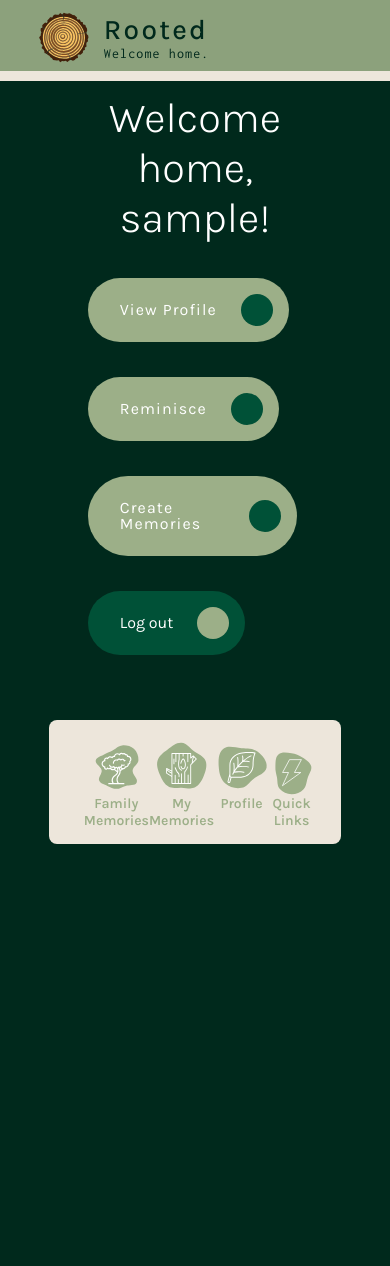
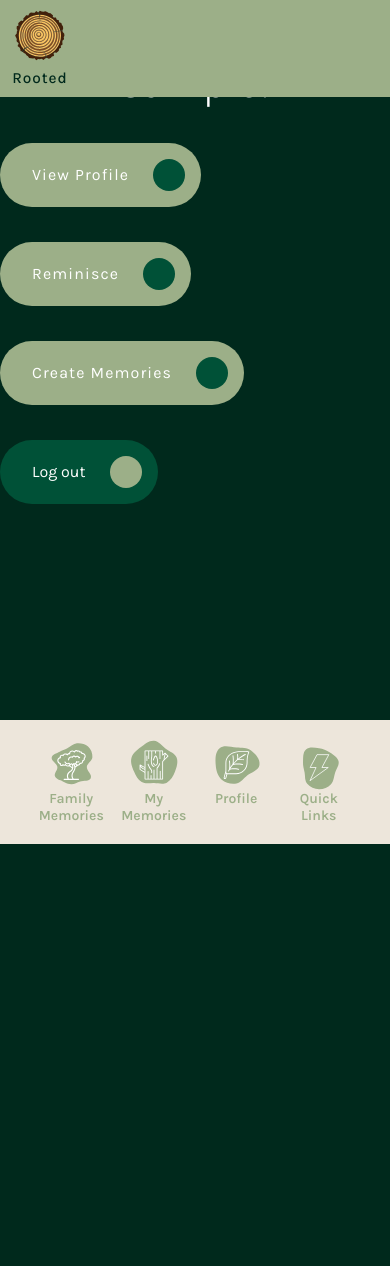
Before and after one commit to lanewells/rooted, a Django app: page / in a window 390 px wide. After the commit the page ends 844 px from the top, so only its background shows below. Run offline with Django 5.2, Linux system fonts and the light colour scheme; the visitor is signed in with stand-in values (Sample User, id 1).

Commit message:
CSS changes for responsiveness.

```diff
--- a/main_app/static/css/base.css
+++ b/main_app/static/css/base.css
@@ -38,9 +38,8 @@ header {
     width: 100%;
     height: fit-content;
     padding: 12px 18px 0 24px;
-  background-color: rgba(156, 175, 136, .9);
+    background-color: var(--primary-color);
     color: var(--tertiary-color);
-  border-bottom: 10px solid var(--light-color);
     z-index: 4;
 }
 
@@ -107,13 +106,14 @@ a {
 }
 
 main, .main {
-    padding-top: 85px;
-    width: 55%;
-    height: 150vh;
+    padding-top: 85px 15px 115px 15px;
+    width: 100%;
+    max-width: 800px;
+    height: auto;
     display: flex;
     flex-direction: column;
     justify-content: flex-start;
-    padding-bottom: 90px;
+    margin: 0 auto;
 }
 
 nav {
@@ -124,10 +124,8 @@ nav {
     position: fixed;
     bottom: 0;
     padding: 20px 10px;
-    width: 75%;
-    backdrop-filter: blur(15px);
+    width: 100%;
     background-color: var(--light-color);
-    border-radius: 8px;
     color: var(--primary-color);
 }
 
@@ -148,20 +146,25 @@ nav {
 .menu {
     display: flex;
     justify-content: space-between;
-    align-items: center;
-    flex: 2;
     align-items: baseline;
+    gap: 10px;
+    width: 100%;
 }
 
 .menu-item {
-    align-items: baseline;
-    height: 74px;
+    text-align: center;
+    flex: 1 1 40%;
 }
 
 .item-group {
     display: flex;
     flex-direction: column;
-    justify-content: space-evenly
+    justify-content: space-evenly;
+}
+
+.item-group img {
+    max-height: 50px;
+    width: auto;
 }
 
 .btn {
@@ -243,3 +246,28 @@ nav {
     height: 100%;
     right: 0;
 }
+
+@media (max-width: 600px) {
+    header {
+        padding: 10px;
+    }
+
+    .header-container {
+        flex-direction: column;
+    }
+
+    header img {
+        height: 55px;
+        margin: 0;
+    }
+
+    header h1 {
+        font-size: 1.1em;
+        letter-spacing: .06em;
+        font-weight: 500;
+    }
+
+    header p {
+        display: none;
+    }
+}
```
Lines whose indentation alone changed are shown as unchanged.
